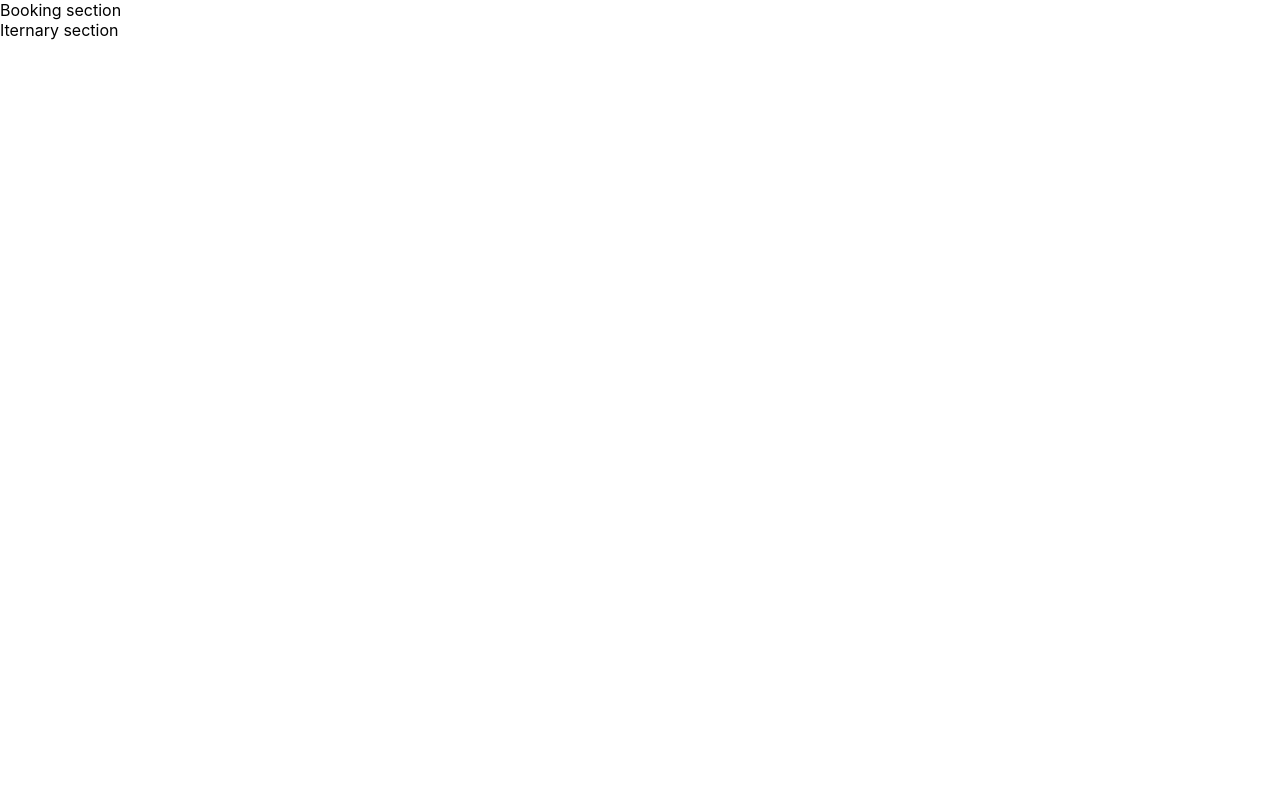
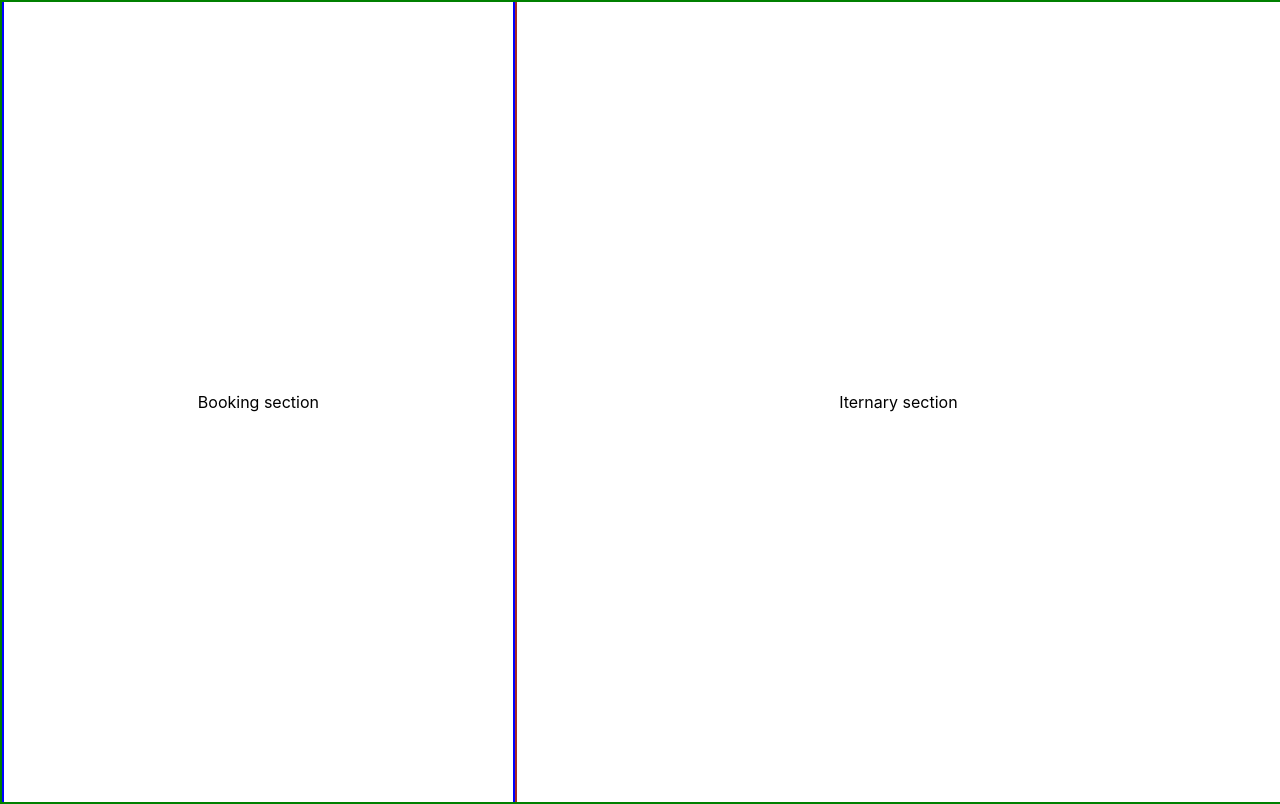
Before and after one commit to duokobia/nice-trips, a React (Create React App) app: page / in a window 1280 px wide. Built offline with nearby package versions, Linux system fonts and the light colour scheme.

Commit message:
Deployed on Vercel

```diff
--- a/src/components/booking/index.js
+++ b/src/components/booking/index.js
@@ -2,7 +2,7 @@ import React from 'react'
 
 const Booking = () => {
   return (
-    <div>Booking section</div>
+    <div className='booking-container'>Booking section</div>
   )
 }
 
--- a/src/components/iternary/index.js
+++ b/src/components/iternary/index.js
@@ -1,7 +1,7 @@
 import React from 'react'
 
 const Iternary = () => {
-  return <div>Iternary section</div>;
+  return <div className="iternary-container">Iternary section</div>;
 }
 
 export default Iternary
--- a/src/index.css
+++ b/src/index.css
@@ -13,3 +13,37 @@ code {
   font-family: source-code-pro, Menlo, Monaco, Consolas, "Courier New",
     monospace;
 }
+
+/*LandingPage section*/
+.landingPage {
+  display: flex;
+  flex-direction: row;
+  align-items: center;
+  justify-content: center;
+  width: 100vw;
+  height: 100vh;
+  overflow-x: hidden;
+  border: 2px solid green;
+}
+
+/*Booking section*/
+.booking-container {
+  flex: 2;
+  display: flex;
+  flex-direction: row;
+  align-items: center;
+  justify-content: center;
+  height: 100vh;
+  border: 2px solid blue;
+}
+
+/*Iternary section */
+.iternary-container {
+  flex: 3;
+  display: flex;
+  flex-direction: row;
+  align-items: center;
+  justify-content: center;
+  height: 100vh;
+  border: 2px solid brown;
+}
--- a/src/pages/landing/index.js
+++ b/src/pages/landing/index.js
@@ -3,10 +3,10 @@ import Iternary from '../../components/iternary'
 
 const LandingPage = () => {
   return (
-    <>
+    <div className='landingPage container'>
     <Booking />
     <Iternary />
-    </>
+    </div>
   )
 }
 
```
Also changed, not shown: 1 other file (tests, documents, lock files or other folders).
